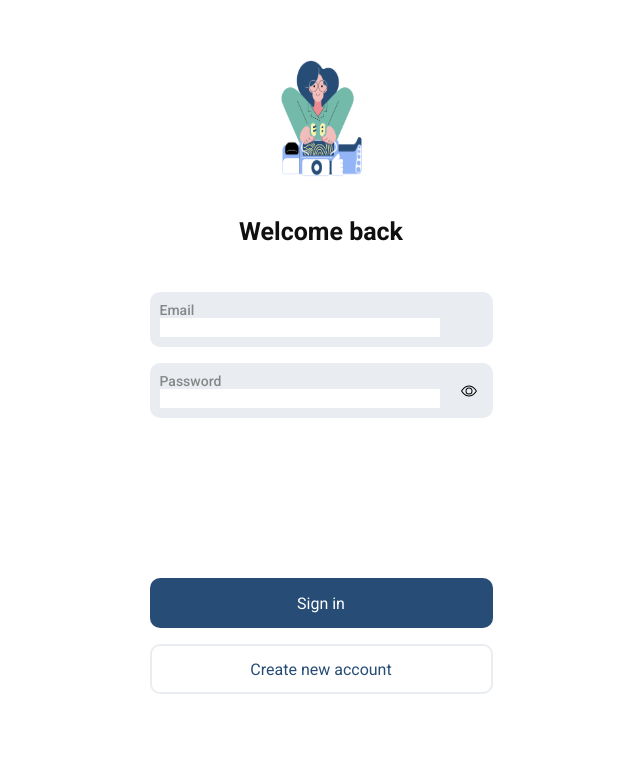
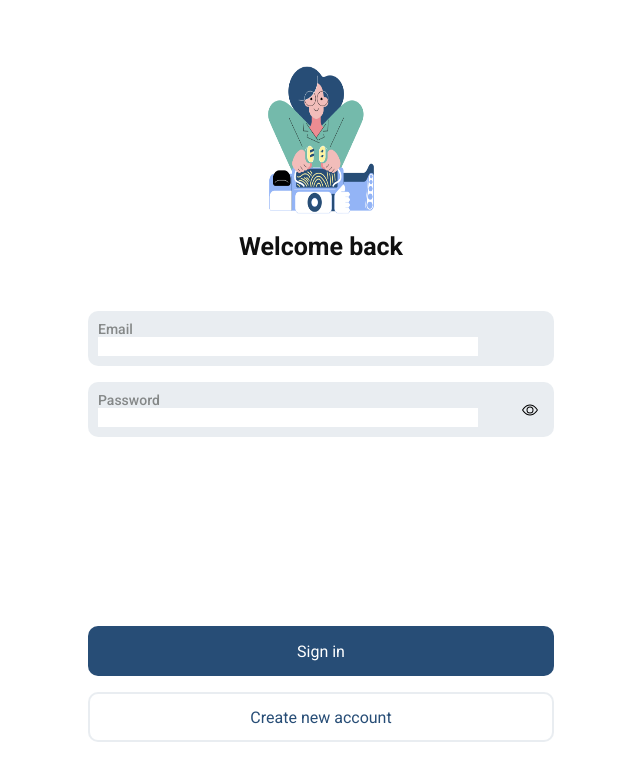
Before and after one commit to TemuriTsutskiridze/Event-Planner-App-Team-1, a React (Vite) app: page /Sign_in in a window 1280 px wide. Shown: the top 780 px of the page, without its empty margins (319-959 px from the left). Built offline with nearby package versions, Linux system fonts and the light colour scheme.

Commit message:
style: tablet sizes for login

```diff
--- a/src/Pages/Login.tsx
+++ b/src/Pages/Login.tsx
@@ -49,15 +49,19 @@ function Login() {
 
   return (
     <main className="flex flex-col items-center">
-      <img src="/wlcm.png" alt="" className="w-[151px] h-[157px] mt-10" />
-      <h1 className="text-[25px] text-[#101010] leading-[29px] font-[700] mt-5">
+      <img
+        src="/wlcm.png"
+        alt=""
+        className="w-[151px] md:w-[200px] h-[157px] md:h-[200px] mt-10"
+      />
+      <h1 className="text-[25px] text-[#101010] leading-[29px] font-[700] mt-5 md:mt-[-8px]">
         Welcome back
       </h1>
       <form onSubmit={handleSubmit(handleLogin)}>
-        <section className="flex flex-col gap-4 mt-[46px]">
+        <section className="flex flex-col gap-4 mt-[46px] md:mt-[50px]">
           <label
             htmlFor="email"
-            className="w-[343px] flex flex-col p-[10px] rounded-[10px] bg-input"
+            className="w-[343px] md:w-[466px] flex flex-col p-[10px] rounded-[10px] bg-input"
           >
             <span className="text-sm text-[#858888] font-[500] leading-[16px]">
               Email
@@ -65,14 +69,14 @@ function Login() {
             <input
               id="email"
               type="text"
-              className="outline-none appearance-none w-[280px] bg-transparent text-base text-[#000] font-400 leading-[19px]"
+              className="outline-none appearance-none w-[280px] md:w-[380px] bg-transparent  text-base text-[#000] font-400 leading-[19px]"
               {...register("email")}
             />
           </label>
           {errors.email ? <span>{errors.email.message}</span> : ""}
           <label
             htmlFor="password"
-            className="w-[343px] flex flex-col p-[10px] rounded-[10px] bg-input relative"
+            className="w-[343px] md:w-[466px] flex flex-col p-[10px] rounded-[10px] bg-input relative"
           >
             <span className="text-sm text-[#858888] font-[500] leading-[16px]">
               Password
@@ -82,7 +86,7 @@ function Login() {
               type={isHide ? "password" : "text"}
               className={`${
                 isHide ? "text-2xl tracking-[6px]" : "text-base tracking-normal"
-              } outline-none appearance-none w-[280px] h-[19px] pl-1 bg-transparent  text-[#000] font-400 leading-[19px] `}
+              } outline-none appearance-none w-[280px] md:w-[380px] h-[19px] pl-1 bg-transparent  text-[#000] font-400 leading-[19px] `}
               {...register("password")}
             />
             {!isHide ? (
@@ -116,16 +120,16 @@ function Login() {
           </label>
           {errors.password ? <span>{errors.password.message}</span> : ""}
         </section>
-        <section className="flex flex-col gap-4 mt-40 mb-[50px]">
+        <section className="flex flex-col gap-4 mt-40 md:mt-[189px] mb-[50px]">
           <button
             type="submit"
-            className="w-[343px] h-[50px] rounded-[10px] bg-[#274d76] flex items-center justify-center text-base text-[#fff] font-normal leading-[19px]"
+            className="w-[343px] md:w-[466px] h-[50px] rounded-[10px] bg-[#274d76] flex items-center justify-center text-base text-[#fff] font-normal leading-[19px]"
             // onClick={() => navigate("/events")}
           >
             Sign in
           </button>
           <button
-            className="w-[343px] h-[50px] rounded-[10px] bg-[#fff] border-[2px] border-solid border-input flex items-center justify-center text-base text-[#274d76] font-normal leading-[19px]"
+            className="w-[343px] md:w-[466px] h-[50px] rounded-[10px] bg-[#fff] border-[2px] border-solid border-input flex items-center justify-center text-base text-[#274d76] font-normal leading-[19px]"
             onClick={() => navigate("/Sign_up")}
           >
             Create new account
```
